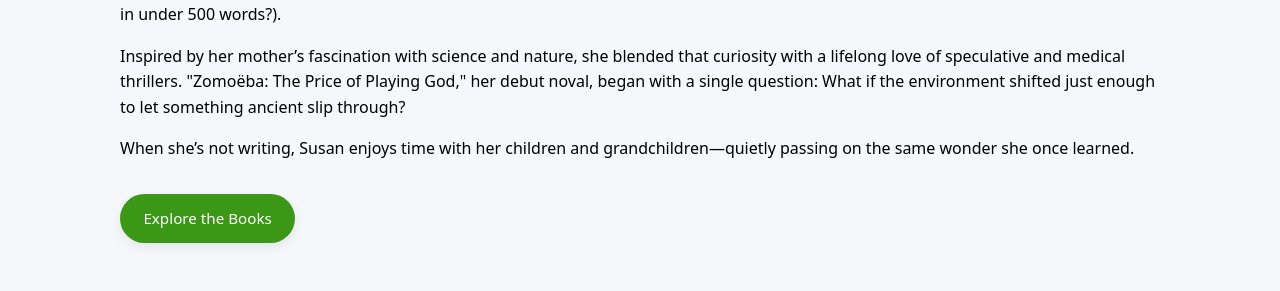
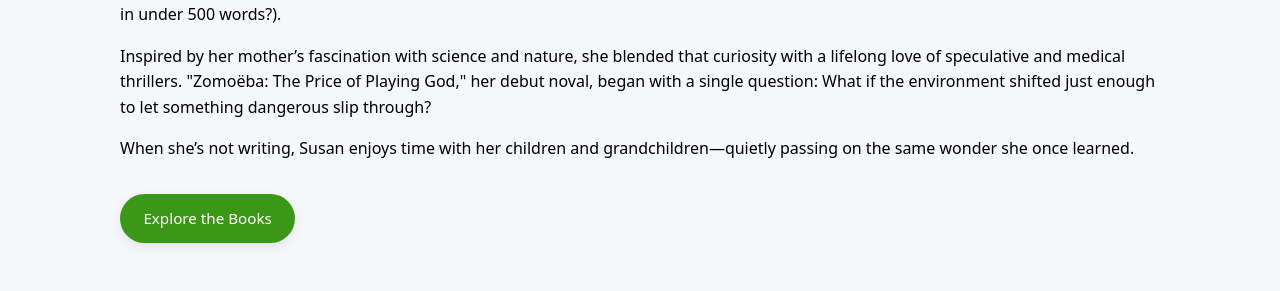
Before and after one commit to susanlynn-books/zomoeba, a Jekyll site: the page built from about.md, in a window 1280 px wide. Shown: the part 336-627 px from the top of the page. Built offline with Jekyll 4.4.1, drawn with Linux system fonts in a browser that asks for light colours.

Commit message:
Update about.md

```diff
--- a/about.md
+++ b/about.md
@@ -13,7 +13,7 @@
 <p>She grew up—and still lives—in a small riverfront town near where the Zomoëba Trilogy takes place. A former IT professional and nonprofit director, she first discovered her love of writing through grant proposals (because what’s more thrilling than justifying a budget in under 500 words?).
    </p>
 
-<p>Inspired by her mother’s fascination with science and nature, she blended that curiosity with a lifelong love of speculative and medical thrillers. "Zomoëba: The Price of Playing God," her debut noval, began with a single question: What if the environment shifted just enough to let something ancient slip through?
+<p>Inspired by her mother’s fascination with science and nature, she blended that curiosity with a lifelong love of speculative and medical thrillers. "Zomoëba: The Price of Playing God," her debut noval, began with a single question: What if the environment shifted just enough to let something dangerous slip through?
    </p>
 
 <p>When she’s not writing, Susan enjoys time with her children and grandchildren—quietly passing on the same wonder she once learned.
```
